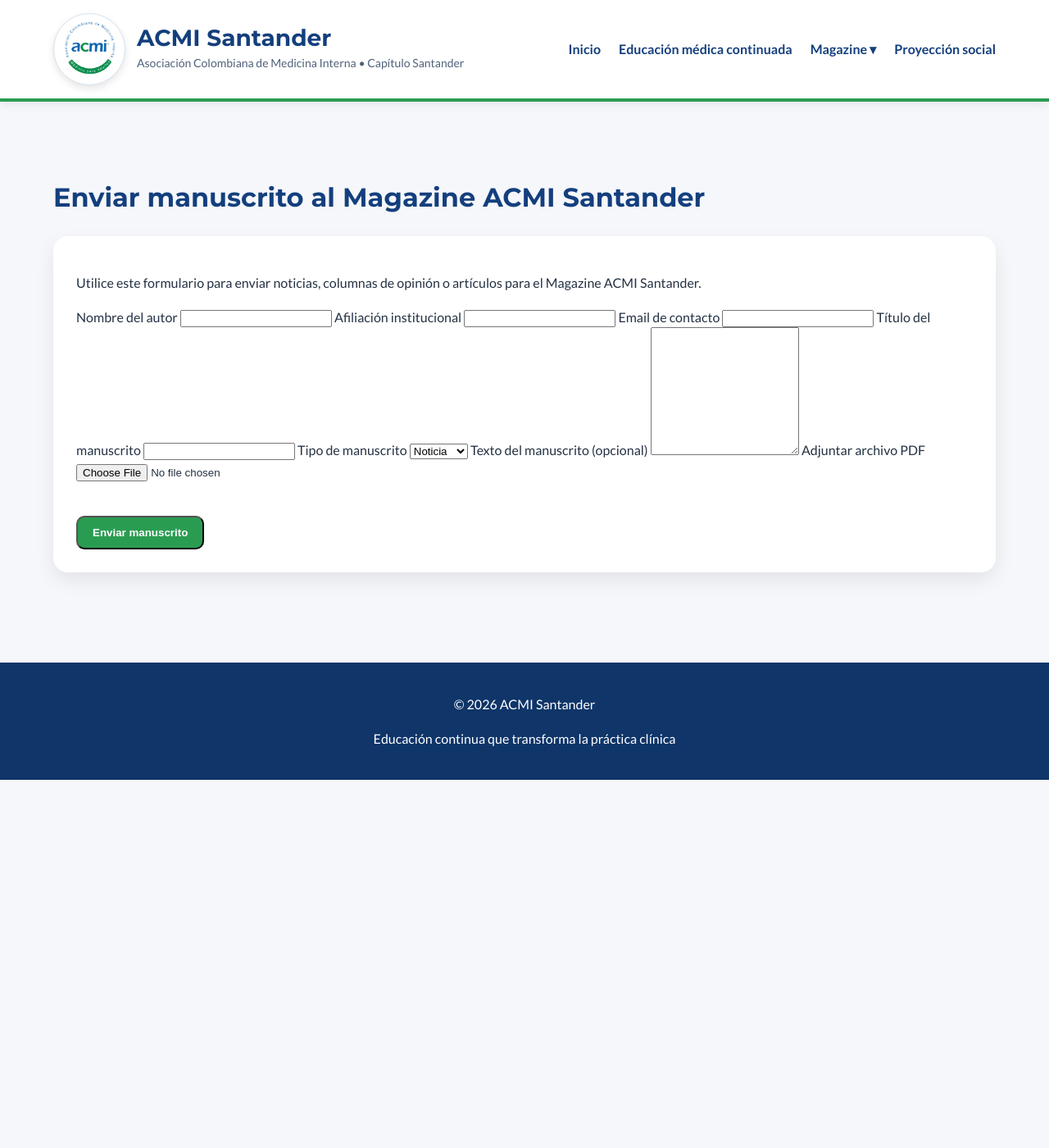
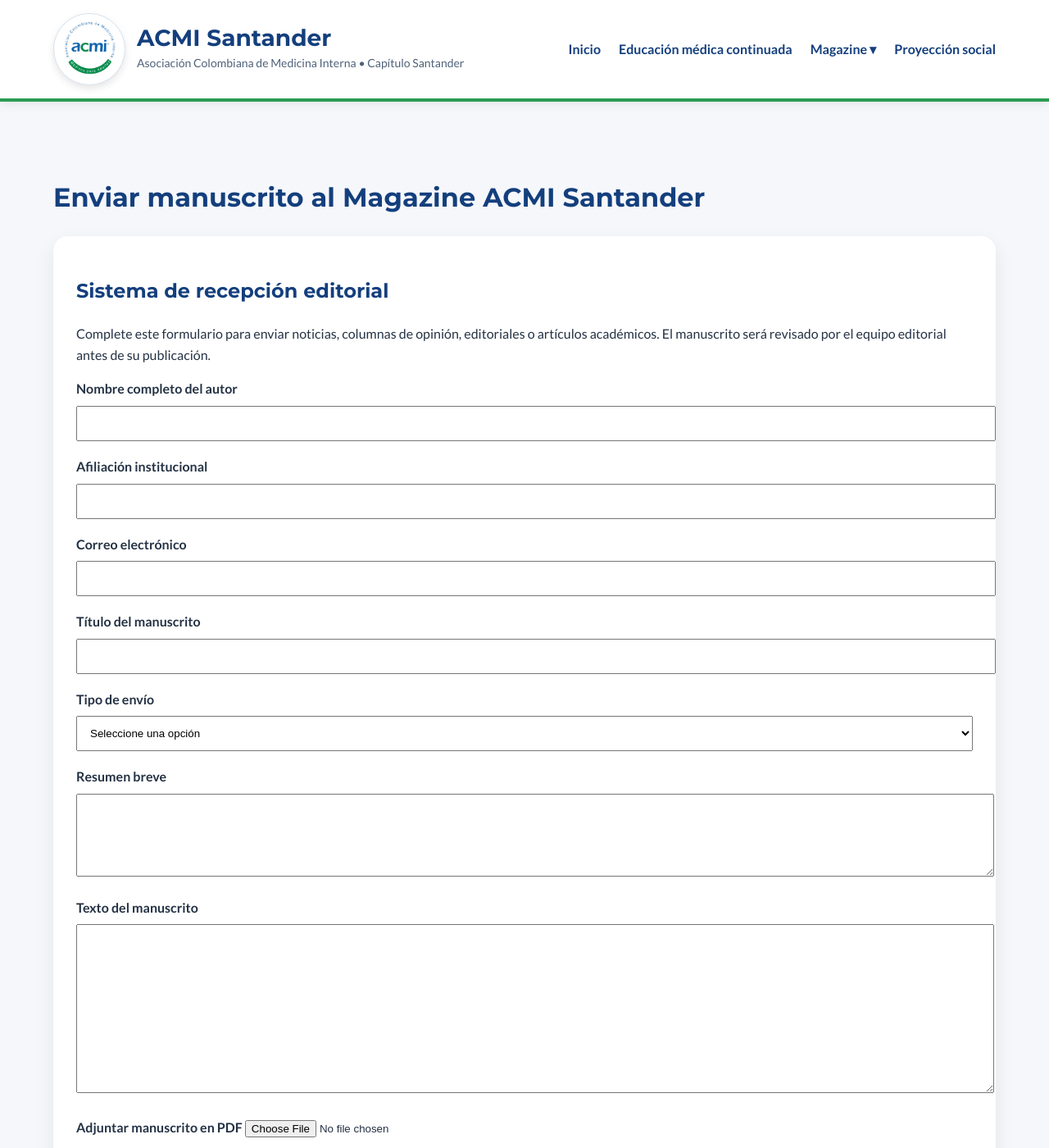
Before and after one commit to Acmisantander/Acmisantander, a Jekyll site: the page built from magazine/enviar-manuscrito.html, in a window 1280 px wide and 1400 px high. Shown: the whole window at 82% size. Built offline with Jekyll 4.4.1, drawn with Linux system fonts in a browser that asks for light colours; some of the changed text lies outside the part shown.

Commit message:
Update enviar-manuscrito.html

```diff
--- a/magazine/enviar-manuscrito.html
+++ b/magazine/enviar-manuscrito.html
@@ -7,45 +7,65 @@
 
 <div class="card">
 
+  <h2>Sistema de recepción editorial</h2>
+
   <p>
-Utilice este formulario para enviar noticias, columnas de opinión o artículos para el Magazine ACMI Santander.
+    Complete este formulario para enviar noticias, columnas de opinión, editoriales o artículos académicos.
+    El manuscrito será revisado por el equipo editorial antes de su publicación.
   </p>
 
   <form action="https://formsubmit.co/acmisantander@gmail.com" method="POST" enctype="multipart/form-data">
 
-<label>Nombre del autor</label>
-<input type="text" name="nombre" required>
+    <input type="hidden" name="_subject" value="Nuevo manuscrito enviado al Magazine ACMI Santander">
+    <input type="hidden" name="_captcha" value="false">
+    <input type="hidden" name="_template" value="table">
 
-<label>Afiliación institucional</label>
-<input type="text" name="afiliacion">
+    <label><strong>Nombre completo del autor</strong></label>
+    <input type="text" name="Autor" required style="width:100%; padding:12px; margin:8px 0 18px;">
 
-<label>Email de contacto</label>
-<input type="email" name="email" required>
+    <label><strong>Afiliación institucional</strong></label>
+    <input type="text" name="Afiliacion" required style="width:100%; padding:12px; margin:8px 0 18px;">
 
-<label>Título del manuscrito</label>
-<input type="text" name="titulo" required>
+    <label><strong>Correo electrónico</strong></label>
+    <input type="email" name="Email" required style="width:100%; padding:12px; margin:8px 0 18px;">
 
-<label>Tipo de manuscrito</label>
-<select name="tipo">
+    <label><strong>Título del manuscrito</strong></label>
+    <input type="text" name="Titulo" required style="width:100%; padding:12px; margin:8px 0 18px;">
+
+    <label><strong>Tipo de envío</strong></label>
+    <select name="Tipo de envio" required style="width:100%; padding:12px; margin:8px 0 18px;">
+      <option value="">Seleccione una opción</option>
       <option>Noticia</option>
-<option>Opinión</option>
+      <option>Columna de opinión</option>
       <option>Editorial</option>
+      <option>Artículo académico</option>
+      <option>Reporte institucional</option>
     </select>
 
-<label>Texto del manuscrito (opcional)</label>
-<textarea name="manuscrito" rows="10"></textarea>
+    <label><strong>Resumen breve</strong></label>
+    <textarea name="Resumen" rows="5" required style="width:100%; padding:12px; margin:8px 0 18px;"></textarea>
 
-<label>Adjuntar archivo PDF</label>
-<input type="file" name="attachment" accept=".pdf">
+    <label><strong>Texto del manuscrito</strong></label>
+    <textarea name="Texto del manuscrito" rows="12" style="width:100%; padding:12px; margin:8px 0 18px;"></textarea>
 
-<input type="hidden" name="_subject" value="Nuevo manuscrito Magazine ACMI">
+    <label><strong>Adjuntar manuscrito en PDF</strong></label>
+    <input type="file" name="attachment" accept=".pdf" style="margin:8px 0 22px;">
 
-<br><br>
+    <p style="font-size:14px; color:#555;">
+      Al enviar este formulario, el autor declara que el contenido es original o cuenta con autorización para su publicación,
+      y acepta la revisión editorial previa por parte del Magazine ACMI Santander.
+    </p>
 
     <button class="btn" type="submit">
-Enviar manuscrito
+      Enviar manuscrito para revisión
     </button>
 
   </form>
 
 </div>
+
+<div style="margin-top:25px;">
+  <a class="btn" href="{{ site.baseurl }}/magazine/">
+    Volver al Magazine
+  </a>
+</div>
```
Lines whose indentation alone changed are shown as unchanged.
